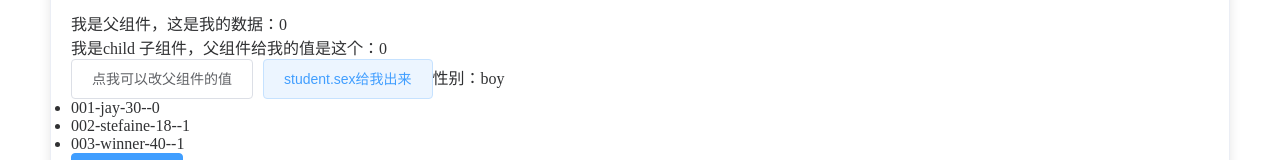
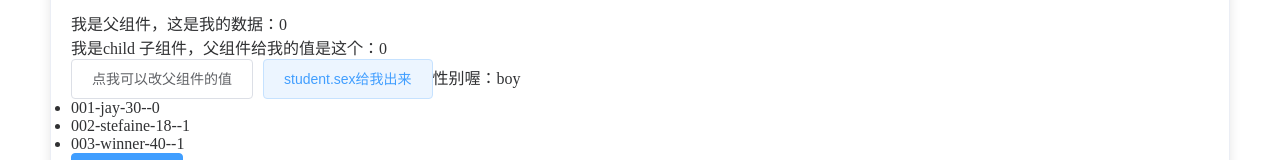
Before and after one commit to mystery18/hello-vue2, a Vue app: page /ystree in a window 1280 px wide. Both pictures are taken after a click on the button "student.sex给我出来". Shown: the part 467-627 px from the top of the page. Built offline with nearby package versions, Linux system fonts and the light colour scheme.

Commit message:
new branch

```diff
--- a/src/views/Tree/Child.vue
+++ b/src/views/Tree/Child.vue
@@ -3,7 +3,7 @@
     <p>我是child 子组件，父组件给我的值是这个：{{ value }}</p>
     <el-button @click="changeCount">点我可以改父组件的值</el-button>
     <el-button @click="showSex">student.sex给我出来</el-button>
-    <span v-if="student.sex">性别：{{ student.sex }}</span>
+    <span v-if="student.sex">性别喔：{{ student.sex }}</span>
     <ul>
       <li v-for="item of person" :key="item.id">
         {{ item.id }}-{{ item.name }}-{{ item.age }}--{{ item.is_selected }}
```
